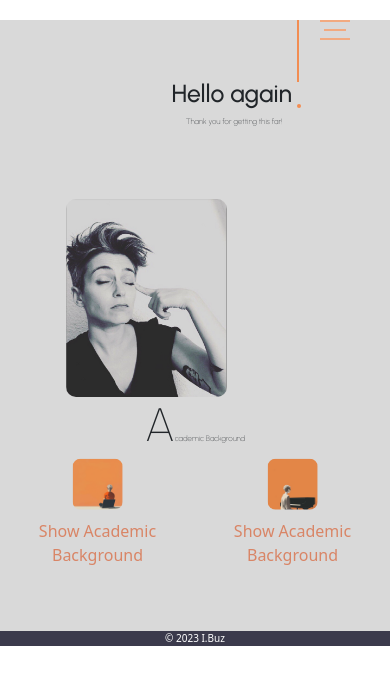
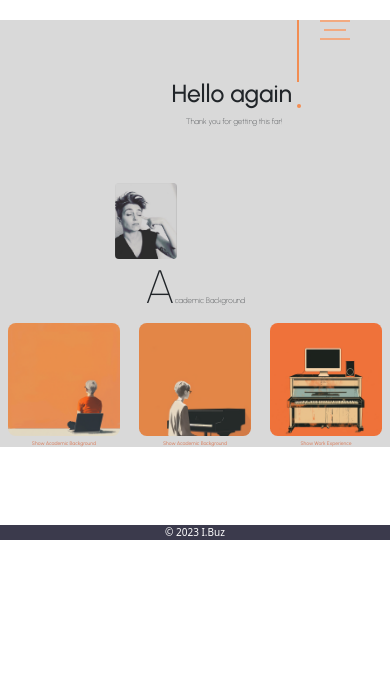
Before and after one commit to ireneBuz/personal-portfolio, a React (Vite) app: page /about-me-section in a window 390 px wide. Shown: the top 684 px of the page. Built offline with nearby package versions, Linux system fonts and the light colour scheme.

Commit message:
experience

```diff
--- a/src/components/AboutMeSection/AboutMeSection.css
+++ b/src/components/AboutMeSection/AboutMeSection.css
@@ -25,9 +25,9 @@
 }
 
 .image-content img {
-    max-width: 55%;
+    max-width: 20vw;
     height: auto;
-    border-radius: 10px;
+    border-radius: 1vw;
 }
 
 h2 {
@@ -88,7 +88,7 @@ h2 {
     transform: translateY(0%);
 }
 
-@media (max-width: 768px) {
+@media (max-width: 810px) {
     .about-me-container {
         flex-direction: column;
         text-align: center;
@@ -96,10 +96,26 @@ h2 {
 
     .text-content {
         padding-right: 0;
-        margin-bottom: 20px;
+        margin-bottom: 1vw;
     }
 
     .image-content img {
         width: 80%;
     }
 }
+
+@media (max-width: 600px) {
+    .about-me-container {
+        flex-direction: column;
+        text-align: center;
+    }
+
+    .text-content {
+        padding-right: 0;
+        margin-bottom: 1vw;
+    }
+
+    .image-content img {
+        width: 80%;
+    }
+}
--- a/src/components/AcademicBackground/AcademicBackground.css
+++ b/src/components/AcademicBackground/AcademicBackground.css
@@ -1,7 +1,9 @@
 .academic-background-container {
     background-color: #D9D9D9;
     padding-top: 0;
-    height: 60vw;
+    height: auto;
+    margin-bottom: 20vw;
+    /* Ajuste automático de la altura */
 }
 
 .background-title {
@@ -18,13 +20,23 @@
     font-weight: 200;
 }
 
+.photos-container {
+    display: flex;
+    justify-content: space-between;
+    /* Ajustar espacio entre columnas */
+    align-items: flex-start;
+    flex-wrap: wrap;
+    /* Permitir que las columnas se envuelvan */
+    gap: 1vw;
+    /* Reducir el espacio entre las columnas */
+    padding: 0 2vw;
+    /* Espacio a los lados para asegurar que las columnas no se salgan de la pantalla */
+}
+
 .photo {
     text-align: center;
-    align-items: center;
-    flex: 0 0 50%;
-    max-width: 50%;
-    height: 100%;
-    perspective: 1000px;
+    width: 30%;
+    /* Ajustar el ancho de las columnas */
     position: relative;
 }
 
@@ -34,36 +46,15 @@
     max-height: 200px;
     border-radius: 2vw;
     object-fit: cover;
-    transform-style: preserve-3d;
-    position: absolute;
-    top: 30%;
-    left: 30%;
-    transform: translate(-50%, -50%);
-}
-
-.photos-container {
-    display: flex;
-    justify-content: center;
-    align-items: center;
-    height: 20vw;
-}
-
-.photos-container img {
-    margin: 0 10vw;
-    width: 13vw;
-    height: 13vw;
-    margin-bottom: 5vw;
-    border-radius: 2vw;
-    object-fit: cover;
 }
 
 .expand-button {
-    margin-top: 15vw;
-    position: relative;
+    margin-top: 1vw;
     cursor: pointer;
     color: #D98566;
     text-align: center;
-
+    font-family: 'Urbanist', sans-serif;
+    font-size: 1.3vw;
 }
 
 .expand-button:hover {
@@ -73,12 +64,57 @@
 .academic-info {
     margin-top: 1vw;
     padding: 1vw;
-    border: 1px solid #F28D52;
+    border: 1px solid #323940;
     border-radius: 1vw;
     background-color: #D9D0BF;
-    width: 20vw;
-    max-width: 80%;
+    width: 100%;
+    /* Ajusta a toda la anchura del contenedor */
+    text-align: left;
+    font-family: 'Urbanist', sans-serif;
+    font-size: 1vw;
+    color: #323940;
+}
+
+.academic-info h3 {
+    font-family: 'Urbanist', sans-serif;
+    font-size: 1.4vw;
+    color: #323940;
+    font-weight: 600;
+}
+
+.work-experience-container {
+    margin-top: 5vw;
+    padding: 2vw;
+    background-color: #f1f1f1;
+    /* Color de fondo diferente para separar visualmente */
+}
+
+.work-experience-title {
+    font-family: 'Urbanist', sans-serif;
+    font-size: 2vw;
+    margin-bottom: 2vw;
+    font-weight: 150;
     text-align: center;
-    margin-left: 15vw;
-    font-family: 'Urbanist', sans-serif;
 }
+
+.work-experience {
+    margin-top: 2vw;
+    padding: 2vw;
+    border: 1px solid #ccc;
+    border-radius: 10px;
+    background-color: #fff;
+    width: 80%;
+    margin: 0 auto 2vw auto;
+    /* Centrar y agregar espacio inferior */
+    text-align: left;
+}
+
+.work-experience h3 {
+    font-weight: bold;
+    /* Negrita para los títulos */
+}
+
+.work-experience p {
+    font-weight: normal;
+    /* Normal para el texto de los párrafos */
+}
--- a/src/components/AcademicBackground/AcademicBackground.jsx
+++ b/src/components/AcademicBackground/AcademicBackground.jsx
@@ -4,6 +4,7 @@ import './AcademicBackground.css';
 const AcademicBackground = () => {
     const [computerExpanded, setComputerExpanded] = useState(false);
     const [musicExpanded, setMusicExpanded] = useState(false);
+    const [workExpanded, setWorkExpanded] = useState(false);
 
     return (
         <div className="academic-background-container">
@@ -17,11 +18,22 @@ const AcademicBackground = () => {
                         {computerExpanded ? 'Hide' : 'Show'} Academic Background
                     </div>
                     {computerExpanded && (
-                        <div className="academic-info">
-                            <h3>Especialidad 1</h3>
-                            <p>Descripción de la especialidad 1.</p>
-                            <p>Año de obtención: 20XX</p>
-                        </div>
+                        <>
+                            <div className="academic-info">
+                                <h3>Web Development Full-Stack</h3>
+                                <p>HTML | CSS | JS Vanilla | NodeJs | ExpressJS |MongoDb |
+                                    ReactJS | (TDD)</p>
+                                <p>IRONHACK (Madrid, 07/2023-09/2023)</p>
+                            </div>
+                            <div className="academic-info">
+                                <h3>User Experience (UX) Design</h3>
+                                <p>Google</p>
+                            </div>
+                            <div className="academic-info">
+                                <h3>Agile Proyect Management | Scrum</h3>
+                                <p>Google</p>
+                            </div>
+                        </>
                     )}
                 </div>
                 <div className="photo">
@@ -30,11 +42,43 @@ const AcademicBackground = () => {
                         {musicExpanded ? 'Hide' : 'Show'} Academic Background
                     </div>
                     {musicExpanded && (
-                        <div className="academic-info">
-                            <h3>Especialidad 1</h3>
-                            <p>Descripción de la especialidad 1.</p>
-                            <p>Año de obtención: 20XX</p>
-                        </div>
+                        <>
+                            <div className="academic-info">
+                                <h3>Higher degree of Music in Pedagogy of Language and
+                                    Music Education</h3>
+                                <p>Royal Conservatory of Music (Madrid, 2010)</p>
+                            </div>
+                            <div className="academic-info">
+                                <h3>University master ́s degree in Teacher Training</h3>
+                                <p>Specialization in music</p>
+                                <p>UAM (Madrid, 2017)</p>
+                            </div>
+                        </>
+                    )}
+                </div>
+                <div className="photo">
+                    <img src="/images/work-experience.png" alt="Work" />
+                    <div className="expand-button" onClick={() => setWorkExpanded(!workExpanded)}>
+                        {workExpanded ? 'Hide' : 'Show'} Work Experience
+                    </div>
+                    {workExpanded && (
+                        <>
+                            <div className="academic-info">
+                                <h3>Posición 1</h3>
+                                <p>Descripción de la posición 1.</p>
+                                <p>Año de trabajo: 20XX - 20XX</p>
+                            </div>
+                            <div className="academic-info">
+                                <h3>Posición 2</h3>
+                                <p>Descripción de la posición 2.</p>
+                                <p>Año de trabajo: 20XX - 20XX</p>
+                            </div>
+                            <div className="academic-info">
+                                <h3>Posición 3</h3>
+                                <p>Descripción de la posición 3.</p>
+                                <p>Año de trabajo: 20XX - 20XX</p>
+                            </div>
+                        </>
                     )}
                 </div>
             </div>
```
Also changed, not shown: public/images/work-experience.png (added).
